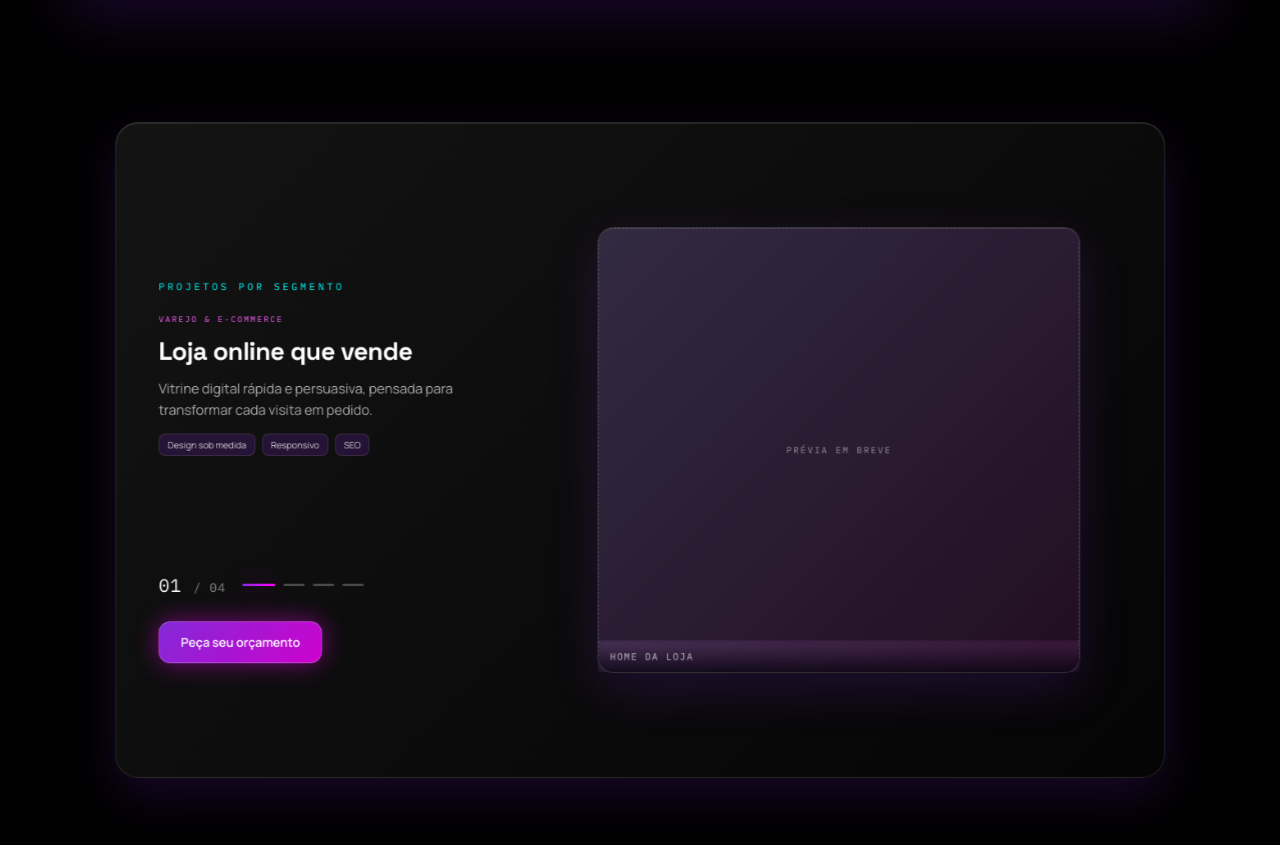
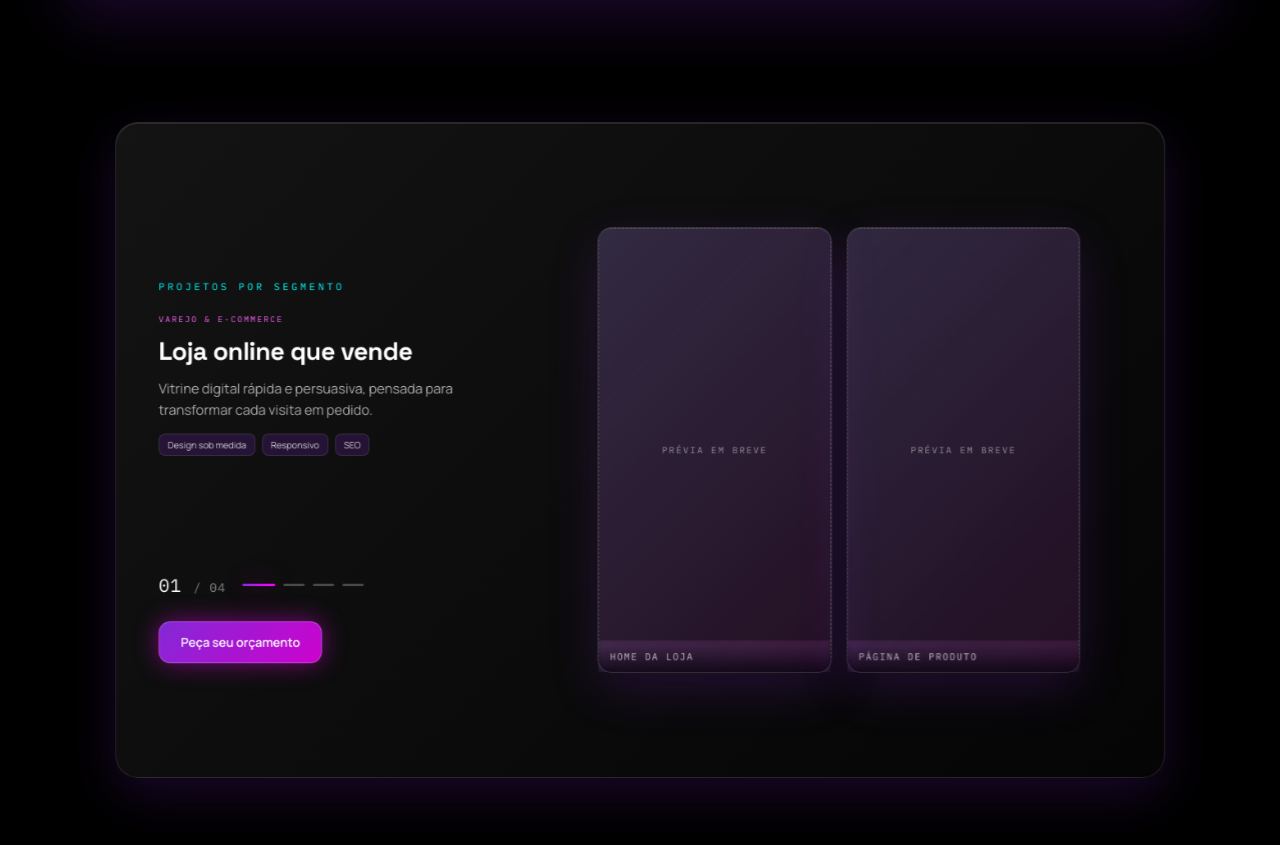
Before and after one commit to coffeecliff/portifolio-frontend, a React (Vite) app: page / in a window 1280 px wide. Shown: the part 1515-2360 px from the top of the page. Built offline with nearby package versions, Linux system fonts and the light colour scheme.

Commit message:
Carrossel finalizado

```diff
--- a/src/sections/Projects/Projects.module.css
+++ b/src/sections/Projects/Projects.module.css
@@ -179,7 +179,7 @@
   margin-top: 4px;
 }
 
-/* ----- Coluna direita: uma imagem por vez, fixa, entra/sai pela direita ----- */
+/* ----- Coluna direita: um projeto por vez, fixo, entra/sai pela direita ----- */
 
 .mediaCol {
   position: relative;
@@ -188,10 +188,11 @@
 }
 
 /*
- * Cada tela ocupa o mesmo lugar (empilhadas, absolute) e só uma está ativa por
- * vez. Estado de repouso (não exibida ainda): fora da tela à direita.
- * `shotDone` (já exibida): fora da tela à esquerda — o movimento nunca
- * inverte, ele só continua da direita para a esquerda até sair de vez.
+ * Cada projeto ocupa o mesmo lugar (empilhados, absolute) e só um está ativo
+ * por vez — um único fadein/fadeout por projeto (não por tela), deixando claro
+ * onde cada projeto começa e termina. Estado de repouso (ainda não exibido):
+ * fora da tela à direita. `shotDone` (já exibido): fora da tela à esquerda —
+ * o movimento nunca inverte, só continua da direita para a esquerda até sair.
  */
 .shotItem {
   position: absolute;
@@ -199,18 +200,13 @@
   margin: auto;
   width: min(46vw, 760px);
   height: min(68vh, 600px);
-  border-radius: 20px;
-  overflow: hidden;
-  border: 1px solid var(--border-glass);
-  background: var(--surface-card);
-  box-shadow: var(--shadow-glass);
   opacity: 0;
   transform: translateX(9vw);
   transition: opacity 0.6s ease, transform 0.6s ease;
   pointer-events: none;
 }
 
-/* Ainda não exibida — mesmo estado de repouso de `.shotItem`, nomeada para clareza. */
+/* Ainda não exibido — mesmo estado de repouso de `.shotItem`, nomeada para clareza. */
 .shotPending {
   opacity: 0;
   transform: translateX(9vw);
@@ -227,8 +223,38 @@
   transform: translateX(-9vw);
 }
 
-.shotItem :global(img),
-.shotItem > div {
+/*
+ * Grade 2×2 das telas do projeto em foco. Com menos de 4 telas, o grid
+ * centraliza o que existe: 2 telas viram uma linha única; 3 telas deixam a
+ * última esticada na linha de baixo (`nth-child(odd):last-child`).
+ */
+.shotGrid {
+  display: grid;
+  grid-template-columns: repeat(2, 1fr);
+  grid-auto-rows: minmax(0, 1fr);
+  align-content: center;
+  gap: 18px;
+  height: 100%;
+}
+
+.shotGrid > .shotCell:nth-child(odd):last-child {
+  grid-column: span 2;
+}
+
+.shotCell {
+  position: relative;
+  min-width: 0;
+  min-height: 0;
+  margin: 0;
+  border-radius: 18px;
+  overflow: hidden;
+  border: 1px solid var(--border-glass);
+  background: var(--surface-card);
+  box-shadow: var(--shadow-glass);
+}
+
+.shotCell :global(img),
+.shotCell > div {
   height: 100% !important;
 }
 
--- a/src/sections/Projects/Projects.tsx
+++ b/src/sections/Projects/Projects.tsx
@@ -1,4 +1,4 @@
-import { useEffect, useMemo, useState } from 'react';
+import { useEffect, useState } from 'react';
 import { GlassPanel, SectionLabel, ImageSlot, Tag, Button } from '@/design-system';
 import { Reveal } from '@/motion/Reveal';
 import { useMotionAllowed } from '@/motion/MotionContext';
@@ -13,11 +13,13 @@ import styles from './Projects.module.css';
  *
  * Comportamento premium (`ShowcaseProjects`): a seção é pinada e passa por três
  * fases dirigidas por scroll — zoom in da box até tela cheia, uma sequência de
- * imagens (split-screen: texto fixo à esquerda + uma imagem por vez fixa à
- * direita, que surge com fade+slide da direita, permanece parada e sai
- * continuando o movimento para a esquerda ao ceder lugar à próxima) e zoom out
- * de volta ao card. Com movimento desligado ou viewport estreita/baixa, cai
- * para `StaticProjects` (grade).
+ * projetos (split-screen: texto fixo à esquerda + grade 2×2 das telas do
+ * projeto em foco fixa à direita, que surge com fade+slide da direita,
+ * permanece parada e sai continuando o movimento para a esquerda ao ceder
+ * lugar ao próximo projeto) e zoom out de volta ao card. Um fadein/fadeout por
+ * projeto (não por tela), o que deixa claro onde cada projeto começa e
+ * termina. Com movimento desligado ou viewport estreita/baixa, cai para
+ * `StaticProjects` (grade).
  */
 
 const pad = (n: number) => String(n).padStart(2, '0');
@@ -142,24 +144,13 @@ function TextColumn({ active }: { active: number }) {
   );
 }
 
-/** Todas as telas de todos os projetos, em uma única sequência linear. */
-function useFlatShots() {
-  return useMemo(
-    () =>
-      projects.flatMap((project, projectIndex) =>
-        project.shots.map((shot) => ({ shot, project, projectIndex })),
-      ),
-    [],
-  );
-}
+function ShowcaseProjects() {
+  const { wrapperRef, stageRef, activeIndex } = useSequentialReveal(projects.length);
 
-function ShowcaseProjects() {
-  const flatShots = useFlatShots();
-  const { wrapperRef, stageRef, activeIndex } = useSequentialReveal(flatShots.length);
-  const activeProjectIndex = flatShots[activeIndex]?.projectIndex ?? 0;
-
-  // Altura do wrapper: fases de zoom (in+out) + espaço p/ a sequência de imagens.
-  const wrapperHeight = `${180 + flatShots.length * 30}vh`;
+  // Altura do wrapper: fases de zoom (in+out) + espaço p/ a sequência de projetos.
+  // Cada projeto agora é um único ciclo fadein/hold/fadeout (não mais um por
+  // tela), então precisa de mais scroll por item do que os antigos 30vh/tela.
+  const wrapperHeight = `${180 + projects.length * 80}vh`;
 
   return (
     <section
@@ -171,10 +162,10 @@ function ShowcaseProjects() {
       <div className={styles.stage} ref={stageRef}>
         <div className={styles.frame}>
           <div className={styles.split}>
-            <TextColumn active={activeProjectIndex} />
+            <TextColumn active={activeIndex} />
 
             <div className={styles.mediaCol}>
-              {flatShots.map(({ shot }, i) => {
+              {projects.map((project, i) => {
                 const phase =
                   i === activeIndex
                     ? styles.shotActive
@@ -182,12 +173,18 @@ function ShowcaseProjects() {
                       ? styles.shotDone
                       : styles.shotPending;
                 return (
-                  <figure key={shot.id} className={`${styles.shotItem} ${phase}`}>
-                    <ImageSlot placeholder="Prévia em breve" height="100%" />
-                    <figcaption className={styles.shotCaption}>
-                      {shot.label}
-                    </figcaption>
-                  </figure>
+                  <div key={project.id} className={`${styles.shotItem} ${phase}`}>
+                    <div className={styles.shotGrid}>
+                      {project.shots.map((shot) => (
+                        <figure key={shot.id} className={styles.shotCell}>
+                          <ImageSlot placeholder="Prévia em breve" height="100%" />
+                          <figcaption className={styles.shotCaption}>
+                            {shot.label}
+                          </figcaption>
+                        </figure>
+                      ))}
+                    </div>
+                  </div>
                 );
               })}
             </div>
```
